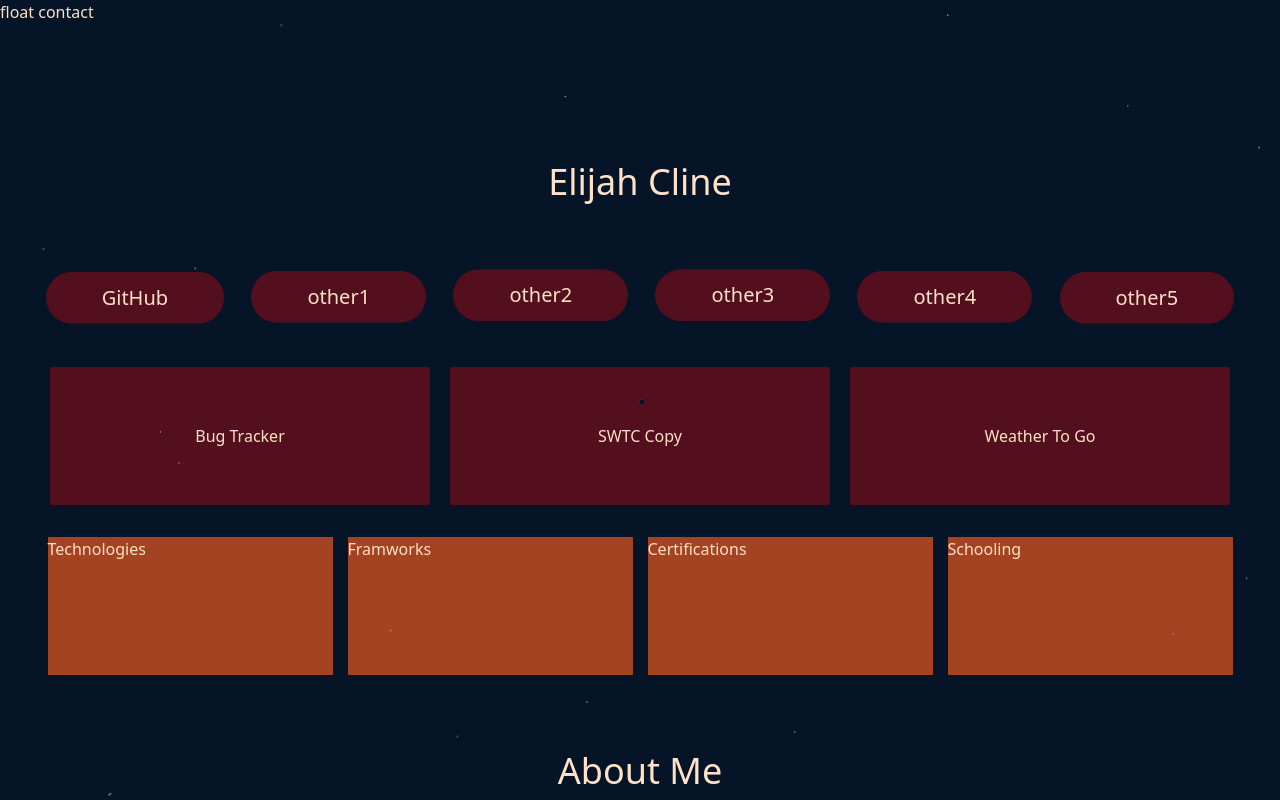
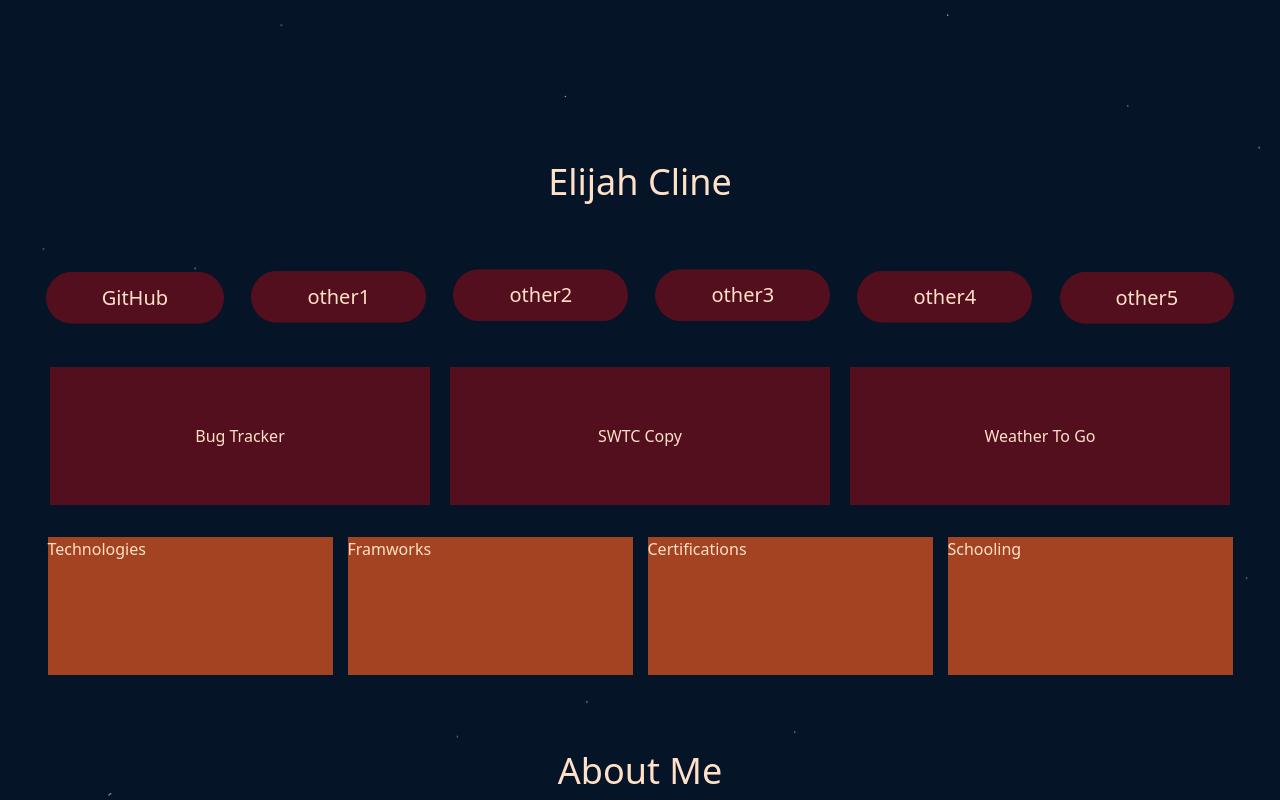
Before and after one commit to TheMythicalOX/Portfolio, a React (Vite) app in the folder Portfolio/: page / in a window 1280 px wide. Shown: the top 800 px of the page. Built offline with nearby package versions, Linux system fonts and the light colour scheme.

Commit message:
z axis fixes

```diff
--- a/Portfolio/src/Components/About.tsx
+++ b/Portfolio/src/Components/About.tsx
@@ -2,7 +2,7 @@ import React from "react";
 
 const About = () => {
   return (
-    <div className="h-full w-full flex">
+    <div className="h-full w-full flex z-50">
       <div className="flex flex-wrap h-[80%] w-[80%] m-auto">
         <h1 className="m-auto w-full text-center text-4xl">About Me</h1>
         <p className="m-auto text-center text-lg">
--- a/Portfolio/src/Components/App.tsx
+++ b/Portfolio/src/Components/App.tsx
@@ -11,8 +11,8 @@ function App() {
   return (
     <>
       <div className="h-[195vh] reative bg-back w-[100vw] text-pritext ">
-        <div className=" h-[195vh] z-25 absolute w-[100vw]">
-          <div className="w-[95vw] h-full grid m-auto">
+        <div className=" h-[195vh] z-50 relative absolute flex w-[100vw]">
+          <div className="w-[95vw] h-full z-50 grid m-auto">
             <Extras />
             <Header />
             <Projects />
--- a/Portfolio/src/Components/Contact.tsx
+++ b/Portfolio/src/Components/Contact.tsx
@@ -1,6 +1,6 @@
 import React from "react";
 
 const Contact = () => {
-  return <div className="h-full w-full flex">Contact</div>;
+  return <div className="h-full w-full flex z-50">Contact</div>;
 };
 export default Contact;
--- a/Portfolio/src/Components/Extras.tsx
+++ b/Portfolio/src/Components/Extras.tsx
@@ -6,8 +6,8 @@ const Extras = () => {
   const x = useTransform(scrollYProgress, [0, 1], ["0vw", "110vw"]);
   const rawY = useTransform(
     scrollYProgress,
-    [0, 0.3, 1],
-    ["0vh", "-55vh", "-110vh"]
+    [0, 0.3, 0.5, 0.7, 0.9, 1],
+    ["0vh", "-55vh", "-80vh", "-90vh", "-100vh", "-110vh"]
   );
   const y = useSpring(rawY, {
     stiffness: 80,
@@ -15,13 +15,13 @@ const Extras = () => {
     mass: 0.5,
   });
   return (
-    <div>
+    <div className="z-0">
       <motion.div
-        className="h-20 w-20 bg-accent rounded-full fixed top-[100%] right-[100%] z-2"
+        className="h-20 w-20 bg-accent fixed rounded-full top-[100%] right-[100%] z-1"
         style={{ x, y }}
       />
-      <div className="main fixed z-0 h-[100vh] w-[100vw]"></div>
-      <div className="h-[4px] w-[4px] shadow-lg fixed z-1 top-[50%] left-[50%] bg-back m-auto"></div>
+      <div className="main fixed z-1 h-[100vh] w-[100vw]"></div>
+      <div className="h-[4px] w-[4px] fixed shadow-lg z-1 top-[50%] left-[50%] bg-back m-auto"></div>
     </div>
   );
 };
--- a/Portfolio/src/Components/Footer.tsx
+++ b/Portfolio/src/Components/Footer.tsx
@@ -1,6 +1,6 @@
 import React from "react";
 
 const Footer = () => {
-  return <div className="h-full w-full flex"> footer</div>;
+  return <div className="h-full w-full flex z-50"> footer</div>;
 };
 export default Footer;
--- a/Portfolio/src/Components/Header.tsx
+++ b/Portfolio/src/Components/Header.tsx
@@ -3,7 +3,7 @@ import React from "react";
 const Header = () => {
   const buttonStyle = `bg-pri m-auto py-3 px-14 text-xl rounded-full linkScroll`;
   return (
-    <div className="h-full w-full grid">
+    <div className="h-full w-full grid z-50">
       <h1 className="text-4xl m-auto">Elijah Cline</h1>
       <div className="flex justify-between ">
         <a className={buttonStyle + " anidelay1"} href="#">
--- a/Portfolio/src/Components/Projects.tsx
+++ b/Portfolio/src/Components/Projects.tsx
@@ -5,7 +5,7 @@ const projectCard = `bg-pri h-[90%] w-[95%] group-hover:w-[60%] flex m-auto grou
 
 const Projects = () => {
   return (
-    <div className="h-full w-full flex">
+    <div className="h-full w-full flex z-50">
       <div className="flex w-full h-full p-2">
         <a href="#" className={projectBox}>
           <div className={projectCard}>
--- a/Portfolio/src/Components/Skills.tsx
+++ b/Portfolio/src/Components/Skills.tsx
@@ -5,7 +5,7 @@ const Skills = () => {
   const skillCard = `bg-sec h-[90%] w-[95%] m-auto group-hover:h-[20%] transition-all duration-500`;
 
   return (
-    <div className="h-full w-full flex">
+    <div className="h-full w-full z-50 flex">
       <div className="flex w-full h-full p-2">
         <div className={skillBox}>
           <div className={skillCard}>Technologies</div>
--- a/Portfolio/src/index.css
+++ b/Portfolio/src/index.css
@@ -9,6 +9,7 @@
 }
 html {
   scroll-behavior: smooth;
+  background-color: var(--color-back);
 }
 .main {
   /* position: fixed; */
```
